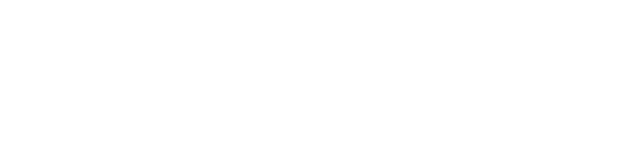
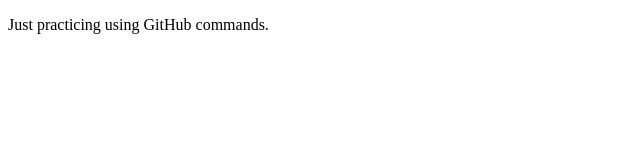
Before and after one commit to gistewart/ATestRepo, a plain HTML site: page index.html in a window 1280 px wide. Shown: the whole page, without its empty margins (0-640 px from the left). Drawn offline with Linux system fonts and the light colour scheme.

Commit message:
adding paragraph about this page

```diff
--- a/index.html
+++ b/index.html
@@ -7,7 +7,7 @@
 
 
 <body>
-
+<p> Just practicing using GitHub commands.</p>
 </body>
 
 </html>
```
